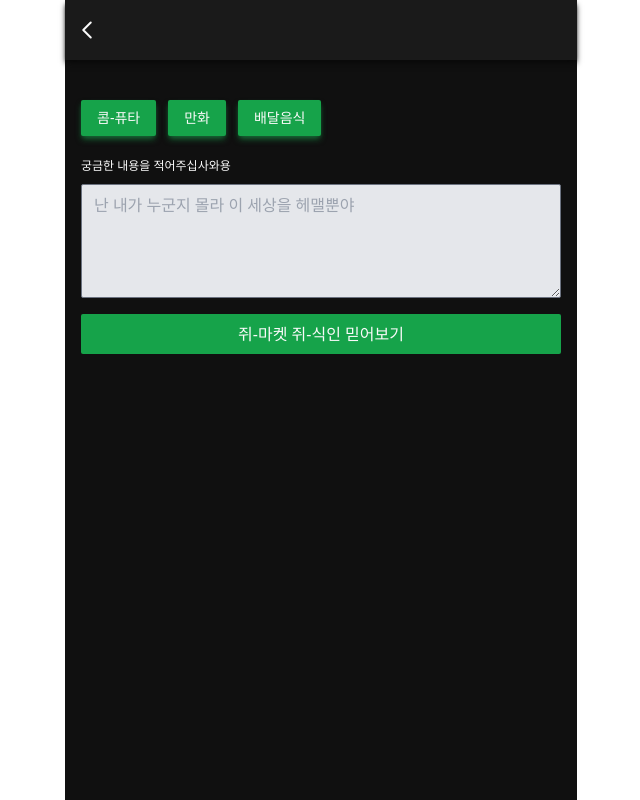
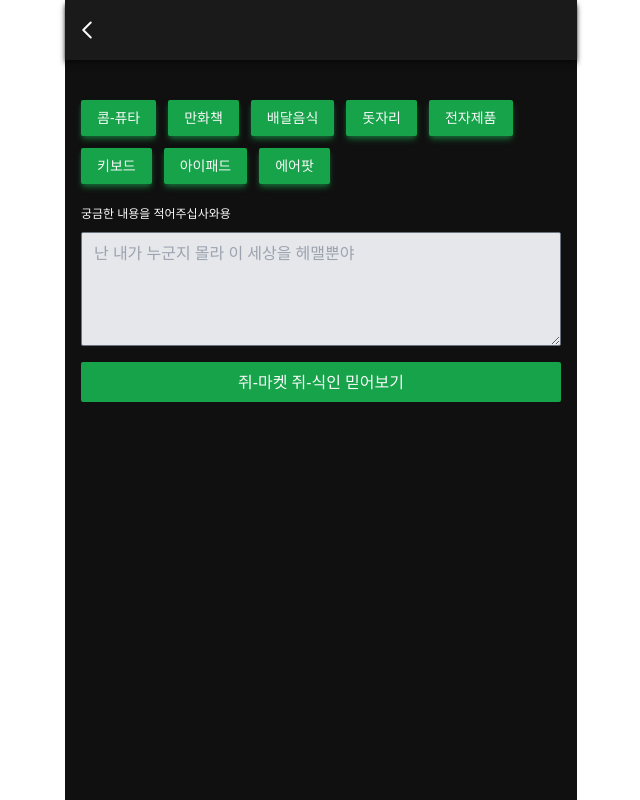
Before and after one commit to yyb02006/NextPractice, a Next.js app: page /communities/write in a window 1280 px wide. Shown: the whole page, without its empty margins (319-959 px from the left). Built offline with nearby package versions, Linux system fonts and the light colour scheme; a web font is replaced by a local one.

Commit message:
/communities/write페이지 라디오버튼 컴포넌트화

```diff
--- /dev/null
+++ b/src/components/radioButton.tsx
@@ -0,0 +1,48 @@
+import { clsNm } from '@/libs/client/utils';
+import { Dispatch, MouseEvent, SetStateAction } from 'react';
+
+interface RadioButtonProps {
+	buttonValues: string[];
+	category: string;
+	setCategory: Dispatch<SetStateAction<string>>;
+}
+
+export default function RadioButton({
+	buttonValues,
+	category,
+	setCategory,
+}: RadioButtonProps) {
+	const onSelect = (e: MouseEvent<HTMLInputElement>) => {
+		if (category === e.currentTarget.value) {
+			setCategory((p) => (p = ''));
+			return;
+		}
+		setCategory(e.currentTarget.value);
+	};
+	return (
+		<div className='space-y-3'>
+			<div className='space-y-3'>
+				{buttonValues.map((_, index) => (
+					<label
+						htmlFor={buttonValues[index]}
+						className={clsNm(
+							category === buttonValues[index]
+								? 'bg-indigo-600 shadow-indigo-800'
+								: 'bg-green-600 shadow-green-800 hover:bg-indigo-500 hover:shadow-indigo-600',
+							'inline-block mr-3 shadow-md active:bg-indigo-600 font-medium text-sm rounded-sm px-4 py-2'
+						)}
+					>
+						<input
+							id={buttonValues[index]}
+							onClick={onSelect}
+							type='radio'
+							value={buttonValues[index]}
+							className='hidden'
+						/>
+						{buttonValues[index]}
+					</label>
+				))}
+			</div>
+		</div>
+	);
+}
--- a/src/pages/communities/write.tsx
+++ b/src/pages/communities/write.tsx
@@ -4,11 +4,10 @@ import Button from '@/components/button';
 import TextArea from '@/components/textarea';
 import useMutation from '@/libs/client/useMutation';
 import { useForm } from 'react-hook-form';
-import Input from '@/components/input';
 import { Post } from '@prisma/client';
 import { useRouter } from 'next/router';
 import { useEffect, useState } from 'react';
-import { clsNm } from '@/libs/client/utils';
+import RadioButton from '@/components/radioButton';
 
 interface WriteForm {
 	question: string;
@@ -21,15 +20,25 @@ interface WriteResponse {
 }
 
 const Write: NextPage = () => {
-	const [btnName, setBtnName] = useState('category');
+	const router = useRouter();
 	const [category, setCategory] = useState('');
-	const router = useRouter();
+	const [buttonValues, setButtonValues] = useState([
+		'콤-퓨타',
+		'만화책',
+		'배달음식',
+		'돗자리',
+		'전자제품',
+		'키보드',
+		'아이패드',
+		'에어팟',
+	]);
 	const [sendWrite, { loading, data }] = useMutation<WriteResponse>(
 		'/api/communities/write'
 	);
 	const { register, handleSubmit } = useForm<WriteForm>();
 	const onValid = (validData: WriteForm) => {
 		if (loading) return;
+		validData.category = category;
 		sendWrite(validData);
 		console.log(validData);
 	};
@@ -38,82 +47,18 @@ const Write: NextPage = () => {
 			router.push(`/communities/${data.post.Id}`);
 		}
 	}, [data, router]);
-	const onSelect = (e: any) => {
-		if (category === e.target.value) {
-			setCategory((p) => (p = ''));
-			return;
-		}
-		setCategory(e.target.value);
-	};
 	return (
 		<Layout canGoBack={true}>
 			<form
 				onSubmit={handleSubmit(onValid)}
 				className='bg-[#101010] text-[#fafafa] font-SCoreDream px-4 py-12 space-y-4'
 			>
-				<div className='space-y-3'>
-					<label
-						htmlFor='computer'
-						className={clsNm(
-							category === '콤-퓨타'
-								? 'bg-indigo-600 shadow-indigo-800'
-								: 'bg-green-600 shadow-green-800 hover:bg-indigo-500 hover:shadow-indigo-600',
-							'inline-block mr-3 shadow-md active:bg-indigo-600 font-medium text-sm rounded-sm px-4 py-2'
-						)}
-					>
-						<input
-							id='computer'
-							onClick={onSelect}
-							type='radio'
-							value='콤-퓨타'
-							className='hidden'
-						/>
-						콤-퓨타
-					</label>
-					<label
-						htmlFor='cartoon'
-						className={clsNm(
-							category === '만화'
-								? 'bg-indigo-600 shadow-indigo-800'
-								: 'bg-green-600 shadow-green-800 hover:bg-indigo-500 hover:shadow-indigo-600',
-							'inline-block mr-3 shadow-md active:bg-indigo-600 font-medium text-sm rounded-sm px-4 py-2'
-						)}
-					>
-						<input
-							id='cartoon'
-							onClick={onSelect}
-							type='radio'
-							value='만화'
-							className='hidden'
-						/>
-						만화
-					</label>
-					<label
-						htmlFor='deliveryFood'
-						className={clsNm(
-							category === '배달음식'
-								? 'bg-indigo-600 shadow-indigo-800'
-								: 'bg-green-600 shadow-green-800 hover:bg-indigo-500 hover:shadow-indigo-600',
-							'inline-block mr-3 shadow-md active:bg-indigo-600 font-medium text-sm rounded-sm px-4 py-2'
-						)}
-					>
-						<input
-							id='deliveryFood'
-							onClick={onSelect}
-							type='radio'
-							value='배달음식'
-							className='hidden'
-						/>
-						배달음식
-					</label>
-				</div>
-				{/* <Input
-					kind='text'
-					name='category'
-					label='카테고리'
-					placeholder=''
-					register={register('category', { required: false })}
-				></Input> */}
+				<RadioButton
+					buttonValues={buttonValues}
+					category={category}
+					setCategory={setCategory}
+				></RadioButton>
+				<div className='space-y-3'></div>
 				<TextArea
 					label='궁금한 내용을 적어주십사와용'
 					name='question'
```
